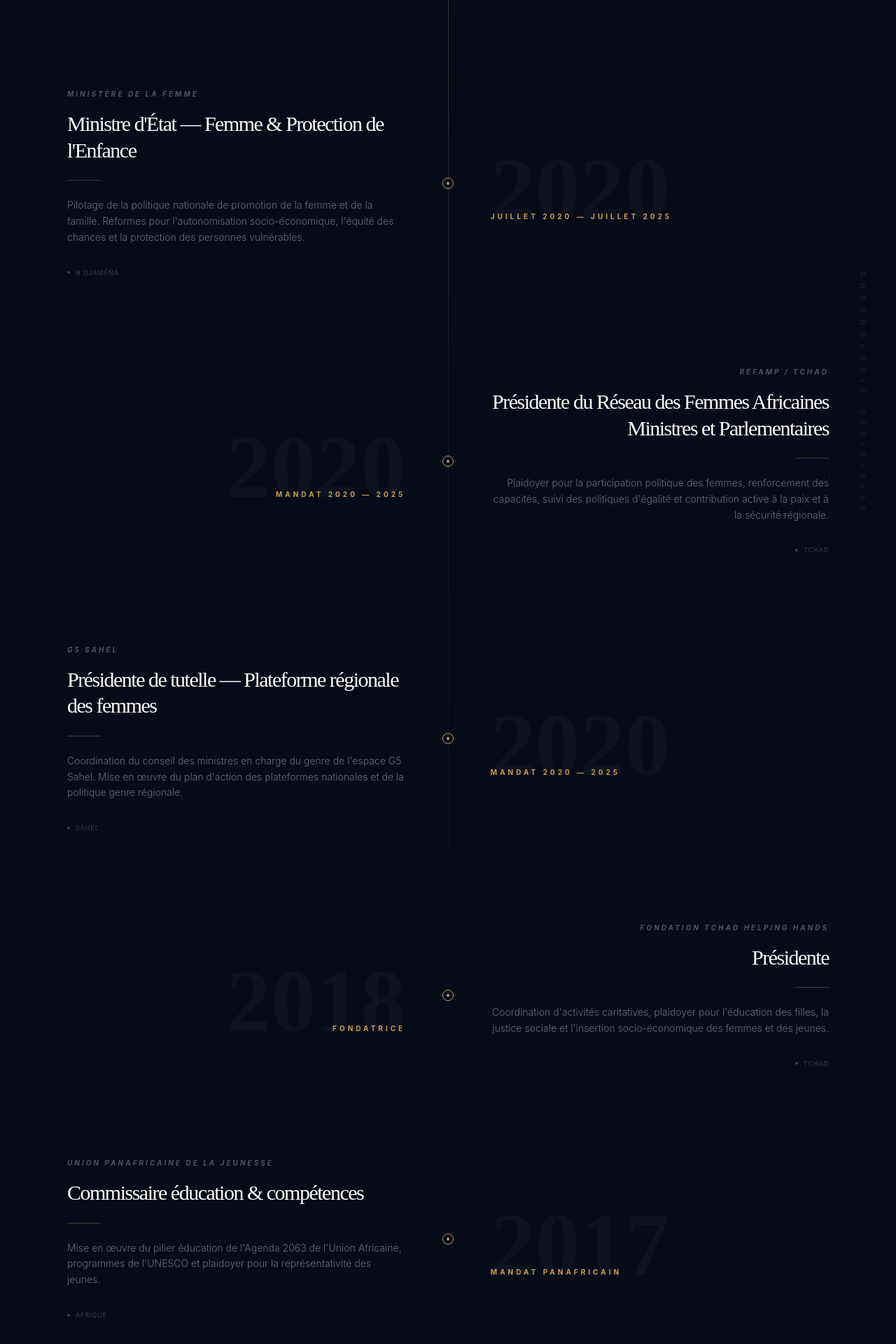
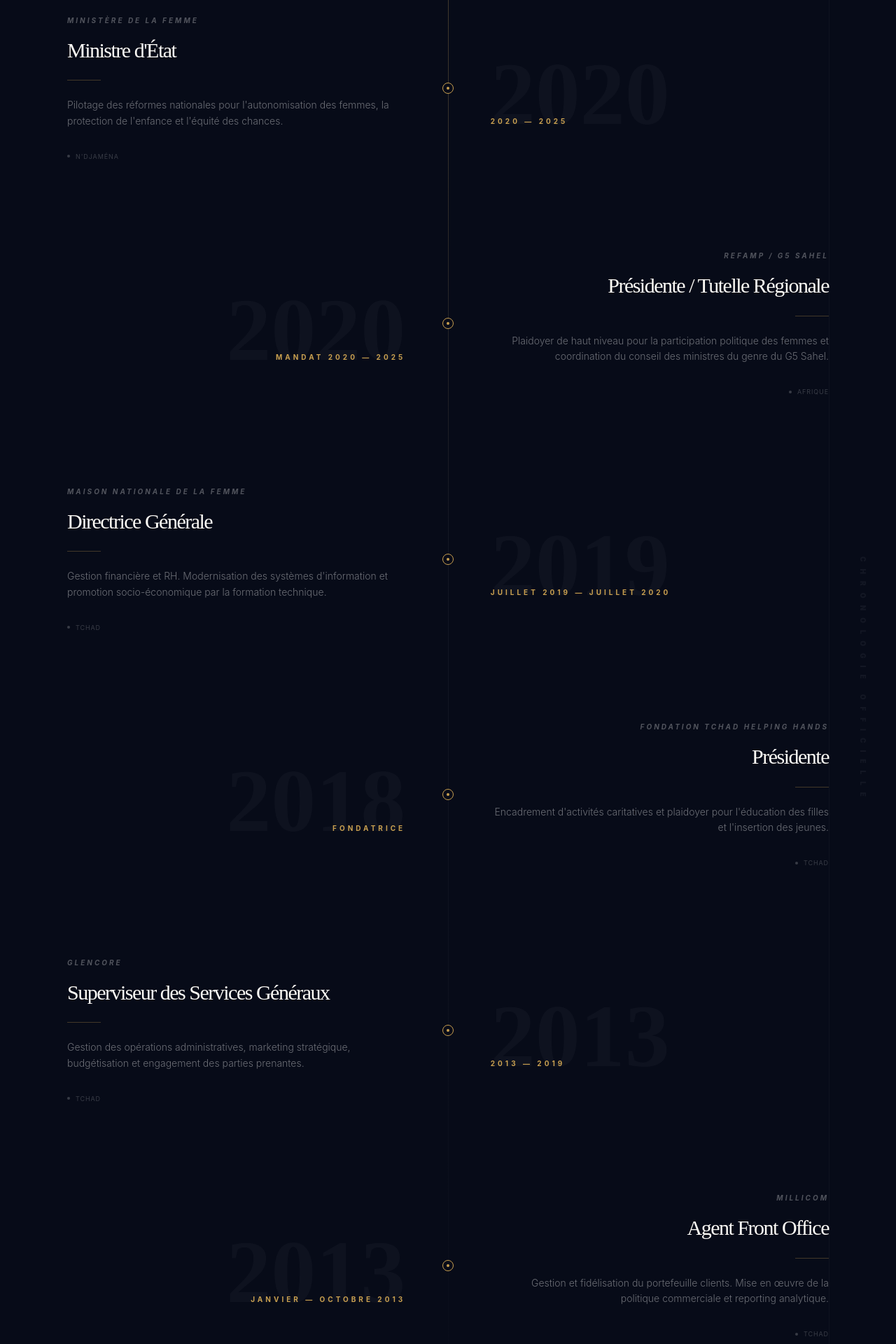
Before and after one commit to Sende45/PortfolioAmbassadrice, a React (Vite) app in the folder portefolioAmbassy/: page / in a window 1280 px wide. Shown: the part 4400-6320 px from the top of the page at 70% size. Built offline with nearby package versions, Linux system fonts and the light colour scheme.

Commit message:
ajout des nouvelles modifications des fichiers

```diff
--- a/portefolioAmbassy/src/pages/Formation.jsx
+++ b/portefolioAmbassy/src/pages/Formation.jsx
@@ -33,7 +33,7 @@ const Formation = () => {
       lieu: "France"
     },
      {
-      annee: "2010-2012",
+      annee: "2012",
       titre: "Advanced diploma in business management",
       ecole: "Wintech Professional Institute",
       lieu: "Ghana"
--- a/portefolioAmbassy/src/pages/Parcours.jsx
+++ b/portefolioAmbassy/src/pages/Parcours.jsx
@@ -7,63 +7,84 @@ const Parcours = () => {
       period: "JANVIER — PRÉSENT",
       institution: "Ambassade du Tchad en France",
       poste: "Ambassadeur Extraordinaire et Plénipotentiaire",
-      description: "Représentation officielle de l'État tchadien auprès des autorités françaises. Conduite des relations bilatérales et négociation d'accords politiques, économiques et de coopération.",
+      description: "Représentation officielle et conduite des relations bilatérales. Négociation d'accords politiques et économiques majeurs.",
       location: "Paris"
     },
     {
       date: "2025",
       period: "JUILLET — PRÉSENT",
-      institution: "Organisation Internationale de la Francophonie (OIF)",
-      poste: "Conseillère Spéciale, Représentante Personnelle du Chef de l’Etat auprès de l’OIF",
-      description: "Représentation au CPF et à l'OIF. Élaboration des positions diplomatiques, analyse de la situation politique et budgétaire de l'espace francophone, et contribution aux résolutions sur l'égalité des genres et les droits de l'homme.",
+      institution: "OIF",
+      poste: "Conseillère Spéciale du Chef de l’Etat",
+      description: "Représentation au Conseil permanent de la Francophonie (CPF). Analyse diplomatique et stratégique de l'espace francophone.",
       location: "International"
     },
     {
       date: "2020",
-      period: "JUILLET 2020 — JUILLET 2025",
+      period: "2020 — 2025",
       institution: "Ministère de la Femme",
-      poste: "Ministre d'État — Femme & Protection de l'Enfance",
-      description: "Pilotage de la politique nationale de promotion de la femme et de la famille. Réformes pour l'autonomisation socio-économique, l'équité des chances et la protection des personnes vulnérables.",
+      poste: "Ministre d'État",
+      description: "Pilotage des réformes nationales pour l'autonomisation des femmes, la protection de l'enfance et l'équité des chances.",
       location: "N'Djaména"
     },
     {
       date: "2020",
       period: "MANDAT 2020 — 2025",
-      institution: "REFAMP / TCHAD",
-      poste: "Présidente du Réseau des Femmes Africaines Ministres et Parlementaires",
-      description: "Plaidoyer pour la participation politique des femmes, renforcement des capacités, suivi des politiques d'égalité et contribution active à la paix et à la sécurité régionale.",
-      location: "Tchad"
+      institution: "REFAMP / G5 Sahel",
+      poste: "Présidente / Tutelle Régionale",
+      description: "Plaidoyer de haut niveau pour la participation politique des femmes et coordination du conseil des ministres du genre du G5 Sahel.",
+      location: "Afrique"
     },
     {
-      date: "2020",
-      period: "MANDAT 2020 — 2025",
-      institution: "G5 Sahel",
-      poste: "Présidente de tutelle — Plateforme régionale des femmes",
-      description: "Coordination du conseil des ministres en charge du genre de l'espace G5 Sahel. Mise en œuvre du plan d'action des plateformes nationales et de la politique genre régionale.",
-      location: "Sahel"
+      date: "2019",
+      period: "JUILLET 2019 — JUILLET 2020",
+      institution: "Maison Nationale De La Femme",
+      poste: "Directrice Générale",
+      description: "Gestion financière et RH. Modernisation des systèmes d'information et promotion socio-économique par la formation technique.",
+      location: "Tchad"
     },
     {
       date: "2018",
       period: "FONDATRICE",
       institution: "Fondation Tchad Helping Hands",
       poste: "Présidente",
-      description: "Coordination d'activités caritatives, plaidoyer pour l'éducation des filles, la justice sociale et l'insertion socio-économique des femmes et des jeunes.",
+      description: "Encadrement d'activités caritatives et plaidoyer pour l'éducation des filles et l'insertion des jeunes.",
+      location: "Tchad"
+    },
+    {
+      date: "2013",
+      period: "2013 — 2019",
+      institution: "Glencore",
+      poste: "Superviseur des Services Généraux",
+      description: "Gestion des opérations administratives, marketing stratégique, budgétisation et engagement des parties prenantes.",
+      location: "Tchad"
+    },
+    {
+      date: "2013",
+      period: "JANVIER — OCTOBRE 2013",
+      institution: "Millicom",
+      poste: "Agent Front Office",
+      description: "Gestion et fidélisation du portefeuille clients. Mise en œuvre de la politique commerciale et reporting analytique.",
       location: "Tchad"
     },
     {
       date: "2017",
-      period: "MANDAT PANAFRICAIN",
+      period: "COMMISSAIRE",
       institution: "Union Panafricaine de la Jeunesse",
-      poste: "Commissaire éducation & compétences",
-      description: "Mise en œuvre du pilier éducation de l'Agenda 2063 de l'Union Africaine, programmes de l'UNESCO et plaidoyer pour la représentativité des jeunes.",
+      poste: "Commissaire Éducation",
+      description: "Mise en œuvre de l'Agenda 2063 de l'UA et des programmes de l'UNESCO pour la représentativité des jeunes.",
       location: "Afrique"
     }
+  ];
+
+  const formations = [
+    { year: "2023 - 2024", label: "Executive Master en Management", info: "France" },
+    { year: "2023", label: "Certification en Leadership Diplomatique", info: "France" },
+    { year: "2015 - 2016", label: "Master en Gestion des Entreprises", info: "Tchad" }
   ];
 
   return (
     <section id="parcours" className="py-32 bg-[#070B18] text-prestige-cream relative overflow-hidden">
 
-      {/* Filigrane latéral */}
       <div className="absolute top-0 right-0 h-full w-24 border-l border-white/[0.03] flex items-center justify-center pointer-events-none">
         <p className="rotate-90 text-[10px] uppercase tracking-[1em] text-white/5 font-black whitespace-nowrap">
           CHRONOLOGIE OFFICIELLE
@@ -86,15 +107,13 @@ const Parcours = () => {
           </div>
         </div>
 
+        {/* Timeline des Expériences */}
         <div className="relative">
-          {/* Ligne centrale de la Timeline */}
           <div className="absolute left-0 md:left-1/2 top-0 w-[1px] h-full bg-gradient-to-b from-prestige-gold/50 via-white/5 to-transparent"></div>
 
           <div className="space-y-32">
             {experiences.map((exp, index) => (
               <div key={index} className={`relative flex flex-col md:flex-row items-center justify-between group ${index % 2 === 0 ? 'md:flex-row-reverse' : ''}`}>
-
-                {/* 1. Bloc Date & Année */}
                 <div className="w-full md:w-[45%] mb-8 md:mb-0">
                   <div className={`flex flex-col ${index % 2 === 0 ? 'md:items-start' : 'md:items-end text-right'}`}>
                     <span className="text-7xl md:text-9xl font-serif font-black text-white/[0.03] leading-none group-hover:text-prestige-gold/10 transition-colors duration-700">
@@ -106,40 +125,44 @@ const Parcours = () => {
                   </div>
                 </div>
 
-                {/* 2. Le Point d'Ancrage */}
                 <div className="absolute left-0 md:left-1/2 top-4 md:top-1/2 w-4 h-4 -translate-x-1/2 -translate-y-1/2 z-20">
                   <div className="w-full h-full rounded-full bg-[#070B18] border border-prestige-gold flex items-center justify-center">
                     <div className="w-1 h-1 bg-prestige-gold rounded-full group-hover:scale-[3] transition-transform duration-500"></div>
                   </div>
                 </div>
 
-                {/* 3. Bloc Contenu */}
                 <div className="w-full md:w-[45%] pl-10 md:pl-0">
                   <div className={`space-y-4 ${index % 2 === 0 ? 'md:pl-16' : 'md:pr-16 text-right'}`}>
-                    <p className="text-[10px] uppercase tracking-[0.3em] text-white/30 font-bold italic">
-                      {exp.institution}
-                    </p>
-                    <h3 className="text-2xl md:text-3xl font-serif leading-tight group-hover:text-prestige-gold transition-colors duration-500">
-                      {exp.poste}
-                    </h3>
+                    <p className="text-[10px] uppercase tracking-[0.3em] text-white/30 font-bold italic">{exp.institution}</p>
+                    <h3 className="text-2xl md:text-3xl font-serif leading-tight group-hover:text-prestige-gold transition-colors duration-500">{exp.poste}</h3>
                     <div className={`w-12 h-[1px] bg-prestige-gold/30 my-6 ${index % 2 === 0 ? '' : 'ml-auto'}`}></div>
-                    <p className="text-white/40 text-sm leading-relaxed font-light">
-                      {exp.description}
-                    </p>
+                    <p className="text-white/40 text-sm leading-relaxed font-light">{exp.description}</p>
                     <div className={`pt-4 flex items-center gap-2 text-[9px] uppercase tracking-widest text-white/20 ${index % 2 === 0 ? '' : 'justify-end'}`}>
-                      <span className="w-1 h-1 rounded-full bg-white/20"></span>
-                      {exp.location}
+                      <span className="w-1 h-1 rounded-full bg-white/20"></span> {exp.location}
                     </div>
                   </div>
                 </div>
-
               </div>
             ))}
           </div>
         </div>
+
+        {/* Section ÉDUCATION ajoutée en bas */}
+        <div className="mt-48 pt-24 border-t border-white/5">
+          <h3 className="text-prestige-gold uppercase tracking-[0.4em] text-xs font-bold mb-16 text-center">Cursus Académique</h3>
+          <div className="grid grid-cols-1 md:grid-cols-3 gap-12">
+            {formations.map((edu, i) => (
+              <div key={i} className="text-center group">
+                <p className="text-prestige-gold/40 font-serif italic mb-2">{edu.year}</p>
+                <h4 className="text-lg font-serif mb-2 group-hover:text-prestige-gold transition-colors">{edu.label}</h4>
+                <p className="text-[10px] uppercase tracking-widest text-white/20">{edu.info}</p>
+              </div>
+            ))}
+          </div>
+        </div>
+
       </div>
 
-      {/* Bouton de téléchargement CV */}
       <div className="mt-32 flex justify-center pb-12">
         <button className="group flex flex-col items-center gap-4">
           <span className="text-[9px] uppercase tracking-[0.6em] text-white/20 group-hover:text-prestige-gold transition-colors font-bold">Consulter le dossier complet</span>
```
